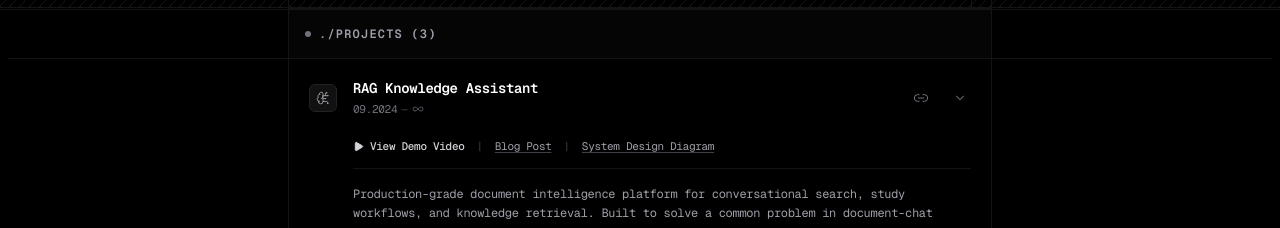
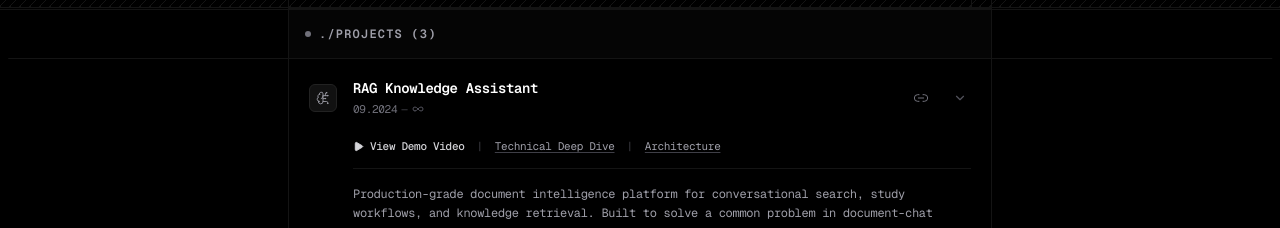
Before and after one commit to Abhishekvoid/abhishek_portfolio, a Next.js app: page / in a window 1280 px wide. Shown: the part 2220-2448 px from the top of the page. Built offline with nearby package versions, Linux system fonts and the light colour scheme.

Commit message:
fix(ui): better naming convestions

```diff
--- a/components/ui/projects.tsx
+++ b/components/ui/projects.tsx
@@ -169,7 +169,7 @@ function ProjectRowItem({ project, isLast }: { project: ProjectItemProps; isLast
                     rel="noreferrer"
                     className="text-zinc-400 hover:text-white transition-colors underline decoration-zinc-700 underline-offset-2"
                   >
-                    Blog Post
+                    Technical Deep Dive
                   </a>
                   {project.designUrl && <span className="text-zinc-700">|</span>}
                 </>
@@ -182,7 +182,7 @@ function ProjectRowItem({ project, isLast }: { project: ProjectItemProps; isLast
                   rel="noreferrer"
                   className="text-zinc-400 hover:text-white transition-colors underline decoration-zinc-700 underline-offset-2"
                 >
-                  System Design Diagram
+                 Architecture
                 </a>
               )}
 
@@ -238,7 +238,7 @@ const PROJECT_DATA: ProjectItemProps[] = [
     title: "RAG Knowledge Assistant",
     period: "09.2024",
     isExpanded: true,
-    githubUrl: "https://github.com/Abhishekvoid",
+    githubUrl: "https://github.com/Abhishekvoid/RagBag-backend",
     videoPath: "/video/RAG _demo.mp4",
     blogUrl: "https://ragsystemabhishekrajput.hashnode.dev/building-a-production-grade-rag-system-architecture-trade-offs-and-lessons-learned",
     designUrl: "https://excalidraw.com/#json=B4VQe_9qrgFyiu3fgqPBO,ZuKsEZ1gFaE5NmiUF1m1eA",
```
